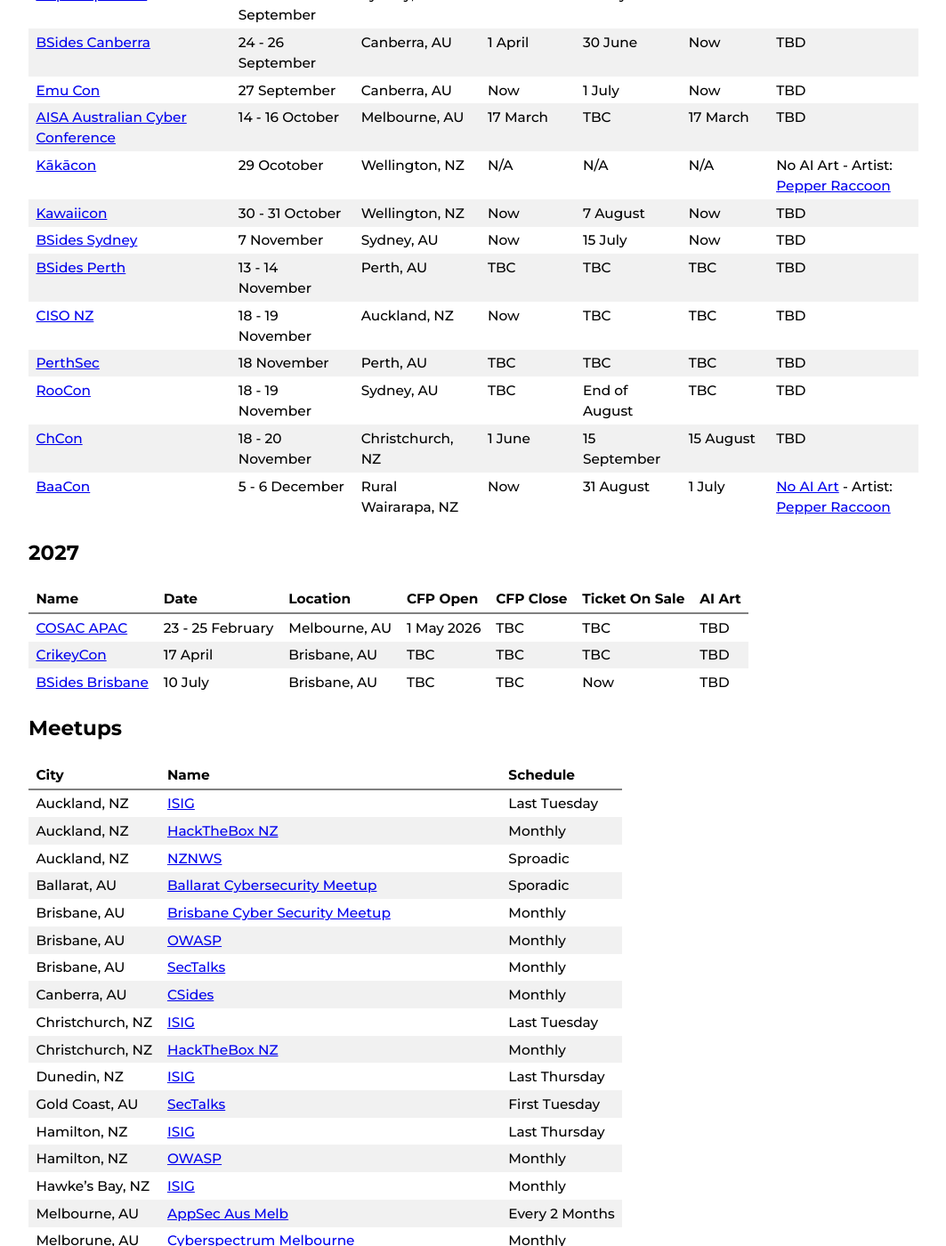
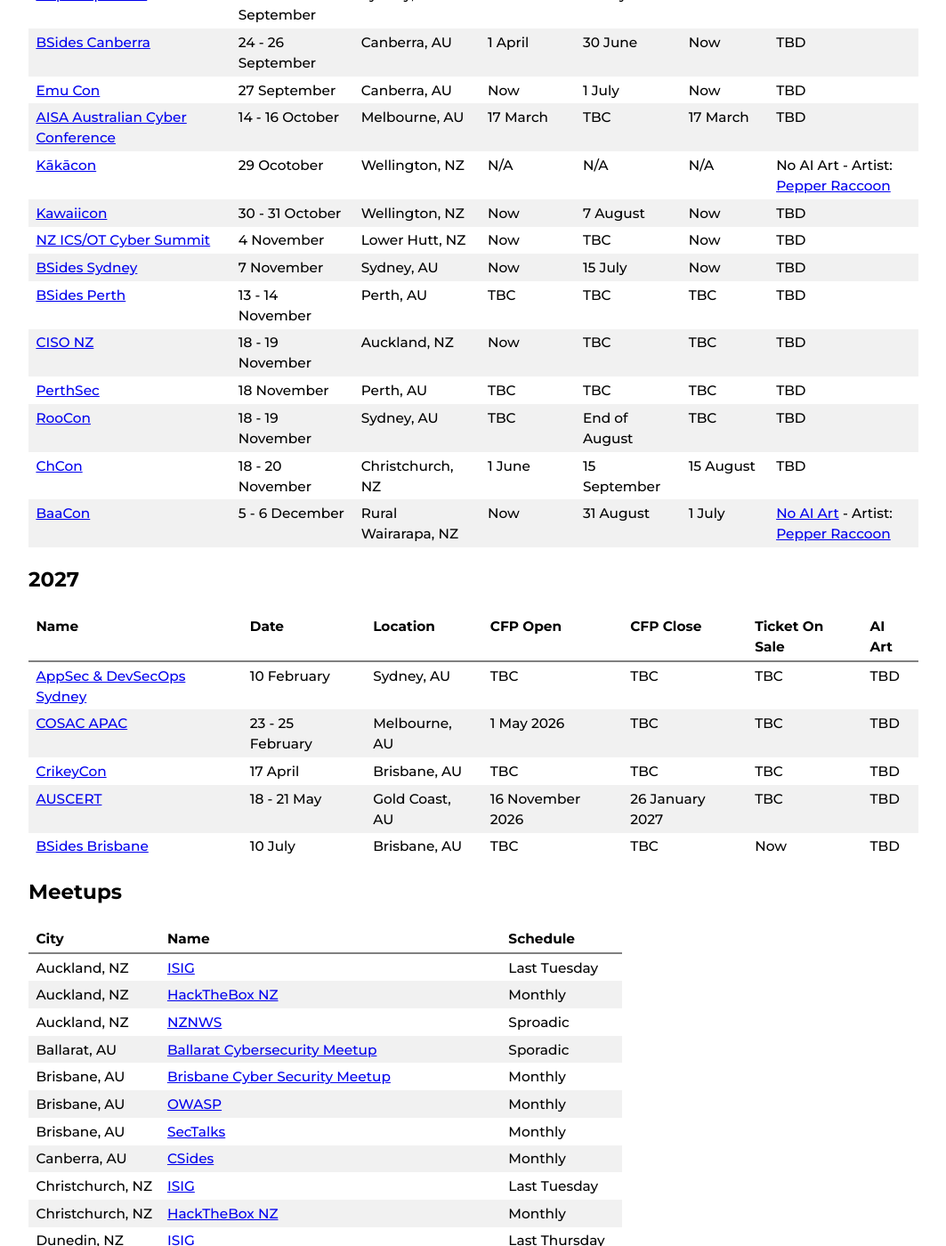
Before and after one commit to nzkarit/downundercons, a Jekyll site: the page built from index.markdown, in a window 1280 px wide and 1400 px high, scrolled down 1281 px. Shown: the whole window at 89% size, without its empty margins (108-1171 px from the left). Built offline with Jekyll 4.4.1, drawn with Linux system fonts in a browser that asks for light colours.

Commit message:
Update index.markdown

```diff
--- a/index.markdown
+++ b/index.markdown
@@ -1,7 +1,7 @@
 ---
 layout: home
 title: Downunder Cons
-last_modified_at: 2026-08-14 11:19:00 +1200
+last_modified_at: 2026-10-10 17:29:00 +1300
 ---
 
 These are a list of hacker/infosec cons and meetups in the NZ and Aussie Area.
@@ -42,6 +42,7 @@ These are a list of hacker/infosec cons and meetups in the NZ and Aussie Area.
 | [AISA Australian Cyber Conference](https://www.cyberconference.com.au/) | 14 - 16 October | Melbourne, AU | 17 March | TBC | 17 March | TBD |
 | [Kākācon](https://www.xn--kkcon-fwab.nz/) | 29 Ocotober | Wellington, NZ | N/A | N/A | N/A | No AI Art - Artist: [Pepper Raccoon](https://pepperraccoon.com/) |
 | [Kawaiicon](https://kawaiicon.org/) | 30 - 31 October | Wellington, NZ | Now | 7 August | Now | TBD |
+| [NZ ICS/OT Cyber Summit](https://icscyber.org.nz/) | 4 November | Lower Hutt, NZ | Now | TBC | Now | TBD |
 | [BSides Sydney](https://www.bsides.sydney/) | 7 November | Sydney, AU | Now | 15 July | Now | TBD |
 | [BSides Perth](https://bsidesperth.com.au/) | 13 - 14 November | Perth, AU | TBC | TBC | TBC | TBD |
 | [CISO NZ](https://ciso-nz.coriniumintelligence.com/) | 18 - 19 November | Auckland, NZ | Now | TBC | TBC | TBD |
@@ -54,8 +55,10 @@ These are a list of hacker/infosec cons and meetups in the NZ and Aussie Area.
 
 | Name | Date | Location | CFP Open | CFP Close | Ticket On Sale | AI Art |
 | ---- | ---- | -------- | -------- | --------- | -------------- | ------ |
+| [AppSec & DevSecOps Sydney](https://appsec-devsecops-syd.coriniumintelligence.com/) | 10 February | Sydney, AU | TBC | TBC | TBC | TBD |
 | [COSAC APAC](https://cosac.net/apac/) | 23 - 25 February| Melbourne, AU | 1 May 2026 | TBC | TBC | TBD |
 | [CrikeyCon](https://crikeycon.com/) | 17 April | Brisbane, AU | TBC | TBC | TBC | TBD |
+| [AUSCERT](https://conference.auscert.org.au/) | 18 - 21 May | Gold Coast, AU | 16 November 2026 | 26 January 2027 | TBC | TBD |
 | [BSides Brisbane](https://bsidesbrisbane.com/) | 10 July | Brisbane, AU | TBC | TBC | Now | TBD |
 
 ## Meetups
```
